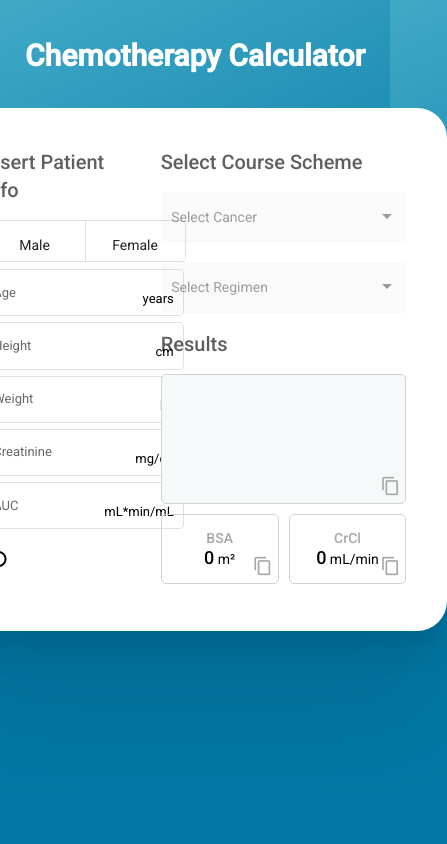
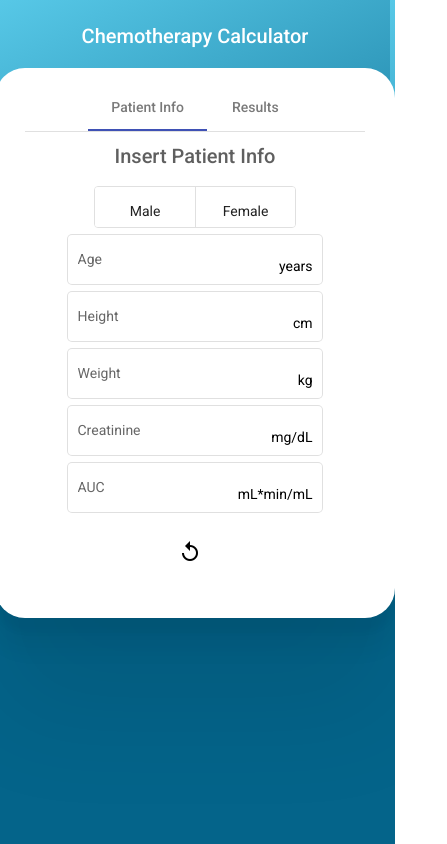
Before and after one commit to iurisilvestre/chemotherapy-calculator, an Angular app: page / in a window 390 px wide. Shown: the whole page, 447 px wide, since content can reach past the window. Built offline with nearby package versions, Linux system fonts and the light colour scheme.

Commit message:
responsive layout

```diff
--- a/src/app/app.component.css
+++ b/src/app/app.component.css
@@ -14,9 +14,18 @@
 }
 
 .main {
-  max-width: 1200px;
+  max-width: 700px;
   background-color: white;
   border-radius: 30px;
   box-shadow: 0 13.5px 7.1px rgba(0, 0, 0, 0.032),
     0 30.3px 23.9px rgba(0, 0, 0, 0.048), 0 100px 107px rgba(0, 0, 0, 0.08);
 }
+
+@media only screen and (max-width: 600px) {
+  .title {
+    text-align: center;
+    padding: 0;
+    font-weight: 500;
+    font-size: 20px;
+  }
+}
--- a/src/app/main/main.component.css
+++ b/src/app/main/main.component.css
@@ -1,7 +1,13 @@
 .main-container {
   display: flex;
-  padding: 30px;
+  padding: 20px 30px;
 }
+
+.main-container-mobile {
+  display: none;
+  padding: 15px 30px;
+}
+
 p {
   margin: 0;
 }
@@ -23,15 +29,13 @@ h3 {
 }
 
 .input-boxes {
-  margin-top: 17px;
+  margin-top: 12px;
 }
 
 .first-col .patient-input {
-  display: block;
+  display: inline-block;
+  margin: -10px 0;
   width: 200px;
-  height: 60px;
-  font-size: 13px;
-  margin: -10px 0;
 }
 
 .first-col button {
@@ -64,7 +68,7 @@ h3 {
   position: relative;
   display: flex;
   flex-direction: column;
-  background-color: #f5f9fa;
+  background-color: #fafafa;
   padding: 15px;
   height: 130px;
   border-radius: 5px;
@@ -123,3 +127,42 @@ h3 {
   top: 30px;
   right: -5px;
 }
+
+@media only screen and (max-width: 600px) {
+  .main-container {
+    display: none;
+  }
+  .main-container-mobile {
+    display: flex;
+    justify-content: center;
+    width: 400px;
+    height: 550px;
+  }
+
+  h3 {
+    text-align: center;
+  }
+
+  .patient-info {
+    display: flex;
+    flex-direction: column;
+    align-items: center;
+  }
+
+  .input-boxes {
+    width: 80%;
+  }
+
+  .first-col .patient-input {
+    width: 100%;
+  }
+
+  .first-col,
+  .second-col {
+    width: 100%;
+  }
+
+  .results-container {
+    margin-top: 0;
+  }
+}
--- a/src/app/main/main.component.html
+++ b/src/app/main/main.component.html
@@ -13,15 +13,15 @@
                         <span matSuffix> years</span>
                     </mat-form-field>
 
-                    <mat-form-field autocomplete="off" class="patient-input" appearance="outline" hideRequiredMarker>
+                    <mat-form-field class="patient-input" appearance="outline" hideRequiredMarker>
                         <mat-label>Height</mat-label>
-                        <input matInput type="number" [(ngModel)]="patientInfo.height" required (input)="getDose(selectedDrug, patientInfo)">
+                        <input matInput type="number" [(ngModel)]="patientInfo.height" required >
                         <span matSuffix> cm</span>
                     </mat-form-field>
 
                     <mat-form-field class="patient-input" appearance="outline" hideRequiredMarker>
                         <mat-label>Weight</mat-label>
-                        <input matInput type="number" [(ngModel)]="patientInfo.weight" (input)="getDose(selectedDrug, patientInfo)" required>
+                        <input matInput type="number" [(ngModel)]="patientInfo.weight" required>
                         <span matSuffix> kg</span>
                     </mat-form-field>
 
@@ -31,9 +31,9 @@
                         <span matSuffix> mg/dL</span>
                     </mat-form-field>
 
-                    <mat-form-field class="patient-input" appearance="outline" hideRequiredMarker>
+                    <mat-form-field class="patient-input" appearance="outline" hideRequiredMarker (input)="getCarboplatin(patientInfo)">
                         <mat-label   mat-label>AUC</mat-label>
-                        <input matInput type="number" [(ngModel)]="patientInfo.auc">
+                        <input [required]="setAucRequired" matInput type="number" [(ngModel)]="patientInfo.auc">
                         <span matSuffix> mL*min/mL</span>
                     </mat-form-field>
                 </div>
@@ -53,10 +53,13 @@
                     <mat-select class="select" (selectionChange)="selectCancer($event)"
                     [disabled]="selectCancersDisabled">
                         <mat-option disabled>Select Cancer</mat-option>
+                        <div *ngIf="!selectCancersDisabled">
                             <mat-option *ngFor="let cancer of cancerList; index as i"
                             [value]="i">
                             {{cancer.type}}
                             </mat-option>
+                        </div>
+
                     </mat-select>
                     </mat-form-field>
                 <mat-form-field appearance="fill" class="select-form">
@@ -66,29 +69,32 @@
                         <mat-option disabled>Select Regimen</mat-option>
                         <mat-option *ngFor="let drug of selectedCancer; index as i"
                         [value]="i">
-                        {{drug.drugOption}}
+                        {{drug.courseScheme}}
                         </mat-option>
                     </mat-select>
                 </mat-form-field>
             </div>
+
             <div class="results-container">
                 <h3>Results</h3>
                 <div class="result-box">
+
                     <div class="result-dose">
+                        <p *ngIf="carboplatinValue>0">Carboplatin: {{carboplatinValue}} mg</p>
                         <p *ngFor="let dose of doseValue">{{dose.drug}}{{dose.dose}} mg</p>
-                        <p *ngIf="carboplatinValue">Carboplatin: {{getCarboplatin(patientInfo)}} mg</p>
                         <div class="copy-to-clipboard">
-                            <button mat-icon-button [cdkCopyToClipboard]="copyResToClipboard(doseValue)" (click)="openSnackBar(' Copied '+copyResToClipboard(doseValue)+'!')">
+                            <button mat-icon-button [cdkCopyToClipboard]="copyResToClipboard(doseValue)" (click)="openSnackBar(copyResToClipboard(doseValue)+' copied!')">
                                 <mat-icon>content_copy</mat-icon>
                             </button>
                         </div>
+
                     </div>
                     <div class="bsa-crcl-container">
                         <div class="calcbox bsa-box">
                             <p class="calcbox-title">BSA</p>
                             <p><span>{{getBsa(patientInfo)}}</span> m²</p>
                             <div class="copy-to-clipboard">
-                                <button mat-icon-button [cdkCopyToClipboard]="'BSA= '+crClValue.toString()+' m²'" (click)="openSnackBar('Copied BSA value!')">
+                                <button mat-icon-button [cdkCopyToClipboard]="'BSA= '+crClValue.toString()+' m²'" (click)="openSnackBar('BSA value copied!')">
                                     <mat-icon>content_copy</mat-icon>
                                 </button>
                             </div>
@@ -97,7 +103,7 @@
                             <p class="calcbox-title">CrCl</p>
                             <p><span>{{getCrCl(patientInfo)}}</span> mL/min</p>
                             <div class="copy-to-clipboard">
-                                <button mat-icon-button [cdkCopyToClipboard]="'CrCl= '+crClValue.toString()+' mL/min'" (click)="openSnackBar('Copied CrCl value!')">
+                                <button mat-icon-button [cdkCopyToClipboard]="'CrCl= '+crClValue.toString()+' mL/min'" (click)="openSnackBar('CrCl value copied!')">
                                     <mat-icon>content_copy</mat-icon>
                                 </button>
                             </div>
@@ -107,3 +113,126 @@
             </div>
         </div>
 </div>
+
+<div class="main-container-mobile">
+    <mat-tab-group mat-align-tabs="center">
+        <mat-tab label="Patient Info">
+            <div class="first-col">
+                <h3>Insert Patient Info</h3>
+                <div class="patient-info">
+                    <mat-button-toggle-group name="fontStyle" [(ngModel)]="patientInfo.genre">
+                        <mat-button-toggle class="btn-toggle" value="male">Male</mat-button-toggle>
+                        <mat-button-toggle class="btn-toggle" value="female">Female</mat-button-toggle>
+                    </mat-button-toggle-group>
+                    <div class="input-boxes">
+                        <mat-form-field class="patient-input" appearance="outline" hideRequiredMarker>
+                            <mat-label>Age</mat-label>
+                            <input matInput type="number" [(ngModel)]="patientInfo.age" required>
+                            <span matSuffix> years</span>
+                        </mat-form-field>
+
+                        <mat-form-field class="patient-input" appearance="outline" hideRequiredMarker>
+                            <mat-label>Height</mat-label>
+                            <input matInput type="number" [(ngModel)]="patientInfo.height" required (input)="getDose(patientInfo)">
+                            <span matSuffix> cm</span>
+                        </mat-form-field>
+
+                        <mat-form-field class="patient-input" appearance="outline" hideRequiredMarker>
+                            <mat-label>Weight</mat-label>
+                            <input matInput type="number" [(ngModel)]="patientInfo.weight" (input)="getDose(patientInfo)" required>
+                            <span matSuffix> kg</span>
+                        </mat-form-field>
+
+                        <mat-form-field class="patient-input" appearance="outline" hideRequiredMarker>
+                            <mat-label>Creatinine</mat-label>
+                            <input matInput type="number" [(ngModel)]="patientInfo.creatinine" required>
+                            <span matSuffix> mg/dL</span>
+                        </mat-form-field>
+
+                        <mat-form-field class="patient-input" appearance="outline" hideRequiredMarker (input)="getCarboplatin(patientInfo)">
+                            <mat-label   mat-label>AUC</mat-label>
+                            <input matInput type="number" [(ngModel)]="patientInfo.auc">
+                            <span matSuffix> mL*min/mL</span>
+                        </mat-form-field>
+                    </div>
+                    <button mat-icon-button (click)="resetPatientInfo()" (click)="openSnackBar('Values cleared!')">
+                        <mat-icon>replay</mat-icon>
+                    </button>
+
+
+
+                </div>
+            </div>
+        </mat-tab>
+        <mat-tab class="tabs" label="Results">
+            <div class="second-col">
+                <h3>Select Course Scheme</h3>
+                <div class="course-scheme-container">
+                    <mat-form-field appearance="fill" class="select-form" placeholder="Select Cancer">
+                        <mat-label>Select Cancer</mat-label>
+                        <mat-select class="select" (selectionChange)="selectCancer($event)"
+                        [disabled]="selectCancersDisabled">
+                            <mat-option disabled>Select Cancer</mat-option>
+                            <div *ngIf="!selectCancersDisabled">
+                                <mat-option *ngFor="let cancer of cancerList; index as i"
+                                [value]="i">
+                                {{cancer.type}}
+                                </mat-option>
+                            </div>
+
+                        </mat-select>
+                        </mat-form-field>
+                    <mat-form-field appearance="fill" class="select-form">
+                        <mat-label>Select Regimen</mat-label>
+                        <mat-select class="select" (selectionChange)="getResults(patientInfo, $event)"
+                        [disabled]="allowSelectRegimen()">
+                        <mat-option disabled>Select Regimen</mat-option>
+                          <mat-option *ngFor="let drug of selectedCancer; index as i"
+                            [value]="i">
+                            {{drug.courseScheme}}
+                            </mat-option>
+                        </mat-select>
+                        </mat-form-field>
+                </div>
+
+                <div class="results-container">
+                    <h3>Results</h3>
+
+                    <div class="result-box">
+
+                        <div class="result-dose">
+                            <p *ngFor="let dose of doseValue">{{dose.drug}}{{dose.dose}} mg</p>
+                            <p *ngIf="carboplatinValue>0">Carboplatin: {{carboplatinValue}} mg</p>
+                            <div class="copy-to-clipboard">
+                                <button mat-icon-button [cdkCopyToClipboard]="copyResToClipboard(doseValue)" (click)="openSnackBar(copyResToClipboard(doseValue)+' copied!')">
+                                    <mat-icon>content_copy</mat-icon>
+                                </button>
+                            </div>
+
+                        </div>
+                        <div class="bsa-crcl-container">
+                            <div class="calcbox bsa-box">
+                                <p class="calcbox-title">BSA</p>
+                                <p><span>{{getBsa(patientInfo)}}</span> m²</p>
+                                <div class="copy-to-clipboard">
+                                    <button mat-icon-button [cdkCopyToClipboard]="'BSA= '+crClValue.toString()+' m²'" (click)="openSnackBar('BSA value copied!')">
+                                        <mat-icon>content_copy</mat-icon>
+                                    </button>
+                                </div>
+                            </div>
+                            <div class="calcbox bsa-box">
+                                <p class="calcbox-title">CrCl</p>
+                                <p><span>{{getCrCl(patientInfo)}}</span> mL/min</p>
+                                <div class="copy-to-clipboard">
+                                    <button mat-icon-button [cdkCopyToClipboard]="'CrCl= '+crClValue.toString()+' mL/min'" (click)="openSnackBar('CrCl value copied!')">
+                                        <mat-icon>content_copy</mat-icon>
+                                    </button>
+                                </div>
+                            </div>
+                        </div>
+                    </div>
+                </div>
+            </div>
+        </mat-tab>
+      </mat-tab-group>
+</div>
--- a/src/app/main/main.component.ts
+++ b/src/app/main/main.component.ts
@@ -32,6 +32,8 @@ export class MainComponent implements OnInit {
   carboplatinValue: number = 0;
   doseValue: any = [];
 
+  setAucRequired: boolean = false;
+
   patientInfo = {
     genre: '',
     age: null,
@@ -58,13 +60,18 @@ export class MainComponent implements OnInit {
       creatinine: null,
       auc: null,
     };
+
     this.doseValue = [];
+    this.carboplatinValue = 0;
+    this.selectedDrug = 0;
+    this.selectedDrugCarboplatin = 0;
+    this.setAucRequired = false;
   }
 
   allowSelectCancers(): void {
     if (
-      this.crClValue != 0 &&
-      this.bsaValue != 0 &&
+      this.crClValue > 0 &&
+      this.bsaValue > 0 &&
       this.patientInfo.genre !== ''
     ) {
       this.selectCancersDisabled = false;
@@ -81,74 +88,13 @@ export class MainComponent implements OnInit {
     }
   }
 
-  // Calc Functions
-  getBsa(patienData: any) {
-    let weight = Math.pow(patienData.weight, 0.425);
-    let height = Math.pow(patienData.height, 0.725);
-    this.bsaValue = Math.round(0.007184 * weight * height * 10) / 10;
-    if (isNaN(this.bsaValue)) {
-      this.bsaValue = 0;
+  checkProperties(obj: any) {
+    for (var key in obj) {
+      if (obj[key] !== null && obj[key] != '') {
+        return true;
+      }
     }
-    return this.bsaValue;
-  }
-
-  getCrCl(patienData: any) {
-    let crClMale =
-      ((140 - patienData.age) * patienData.weight) /
-      (patienData.creatinine * 72);
-    if (patienData.genre === 'female') {
-      this.crClValue = Math.round((crClMale * 0.85 * 10) / 10);
-    } else if (patienData.genre === 'male') {
-      this.crClValue = Math.round(crClMale * 10) / 10;
-    } else {
-      this.crClValue = 0;
-    }
-    if (isNaN(this.crClValue)) {
-      this.crClValue = 0;
-    }
-    return this.crClValue;
-  }
-
-  getCarboplatin(patienData: any) {
-    if (this.crClValue > 125) {
-      this.crClValue = 125;
-    }
-    this.carboplatinValue = patienData.auc * (this.crClValue + 25);
-    return this.carboplatinValue;
-  }
-
-  getDose(event: any, patienData: any): void {
-    let i = event.value;
-    let obj = this.selectedCancer[i].drugDoses;
-    this.doseValue = [];
-    let calc;
-    if (this.selectedCancer[i].bsaCalc === true) {
-      calc = this.bsaValue;
-    } else {
-      calc = patienData.weight;
-    }
-    for (let i = 0; i < obj.length; i++) {
-      this.doseValue.push({
-        drug: obj[i].drug,
-        dose: obj[i].dose * calc,
-      });
-    }
-  }
-
-  getResults(patienData: any, event: any): void {
-    this.selectedDrug = event.value;
-    this.selectedDrugCarboplatin = this.selectedCancer[
-      event.value
-    ].carboplatinCalc;
-    this.getBsa(patienData);
-    this.getCrCl(patienData);
-    if (this.selectedDrugCarboplatin === true) {
-      this.getCarboplatin(patienData);
-      this.getDose(event, patienData);
-    } else {
-      this.getDose(event, patienData);
-      this.carboplatinValue = 0;
-    }
+    return false;
   }
 
   copyResToClipboard(obj: any) {
@@ -171,4 +117,81 @@ export class MainComponent implements OnInit {
       });
     }
   }
+
+  // Calc Functions
+  getBsa(patienData: any) {
+    let weight = Math.pow(patienData.weight, 0.425);
+    let height = Math.pow(patienData.height, 0.725);
+    this.bsaValue = Math.round(0.007184 * weight * height * 10) / 10;
+    if (isNaN(this.bsaValue)) {
+      this.bsaValue = 0;
+    }
+    return this.bsaValue;
+  }
+
+  getCrCl(patienData: any) {
+    if (patienData.creatinine > 0) {
+      let crClMale =
+        ((140 - patienData.age) * patienData.weight) /
+        (patienData.creatinine * 72);
+      if (patienData.genre === 'female') {
+        this.crClValue = Math.round((crClMale * 0.85 * 10) / 10);
+      } else if (patienData.genre === 'male') {
+        this.crClValue = Math.round(crClMale * 10) / 10;
+      }
+      if (isNaN(this.crClValue)) {
+        this.crClValue = 0;
+      }
+      return this.crClValue;
+    } else {
+      return (this.crClValue = 0);
+    }
+  }
+
+  getCarboplatin(patienData: any): void {
+    if (this.selectedDrugCarboplatin === true && patienData.auc > 0) {
+      if (this.crClValue > 125) {
+        this.crClValue = 125;
+      }
+      this.carboplatinValue = patienData.auc * (this.crClValue + 25);
+    } else {
+      this.setAucRequired = true;
+      this.carboplatinValue = 0;
+    }
+  }
+
+  verifyCarboplatin(patienData: any) {
+    if (this.selectedDrugCarboplatin === true && patienData.auc > 0) {
+      this.setAucRequired = true;
+    } else {
+      this.setAucRequired = false;
+    }
+  }
+
+  getDose(patienData: any): void {
+    let i = this.selectedDrug;
+    let obj = this.selectedCancer[i].drugDoses;
+    this.doseValue = [];
+    let calc;
+    if (this.selectedCancer[i].bsaCalc === true) {
+      calc = this.bsaValue;
+    } else {
+      calc = patienData.weight;
+    }
+    for (let i = 0; i < obj.length; i++) {
+      this.doseValue.push({
+        drug: obj[i].drug,
+        dose: obj[i].dose * calc,
+      });
+    }
+  }
+
+  getResults(patienData: any, event: any): void {
+    this.selectedDrug = event.value;
+    this.selectedDrugCarboplatin = this.selectedCancer[
+      event.value
+    ].carboplatinCalc;
+    this.getDose(patienData);
+    this.getCarboplatin(patienData);
+  }
 }
--- a/src/app/material/material.module.ts
+++ b/src/app/material/material.module.ts
@@ -9,6 +9,7 @@ import { MatAutocompleteModule } from '@angular/material/autocomplete';
 import { MatCardModule } from '@angular/material/card';
 import { ClipboardModule } from '@angular/cdk/clipboard';
 import { MatSnackBarModule } from '@angular/material/snack-bar';
+import { MatTabsModule } from '@angular/material/tabs';
 
 const MaterialComponents = [
   CommonModule,
@@ -21,6 +22,7 @@ const MaterialComponents = [
   MatCardModule,
   ClipboardModule,
   MatSnackBarModule,
+  MatTabsModule,
 ];
 
 @NgModule({
--- a/src/styles.css
+++ b/src/styles.css
@@ -23,7 +23,7 @@ html {
 
 body {
   width: 100%;
-  min-height: 100vh;
+  /*   min-height: 100vh; */
 }
 body {
   font-family: Roboto, "Helvetica Neue", sans-serif;
@@ -33,7 +33,7 @@ body {
   background: rgb(3, 120, 166);
   background: linear-gradient(
     335deg,
-    rgba(3, 120, 166, 1) 46%,
-    rgba(64, 169, 198, 1) 100%
+    rgb(4, 100, 138) 46%,
+    rgb(87, 200, 231) 100%
   );
 }
```
Also changed, not shown: src/app/cancers-list.ts (+12 -12 lines). Lines whose indentation alone changed are shown as unchanged.
